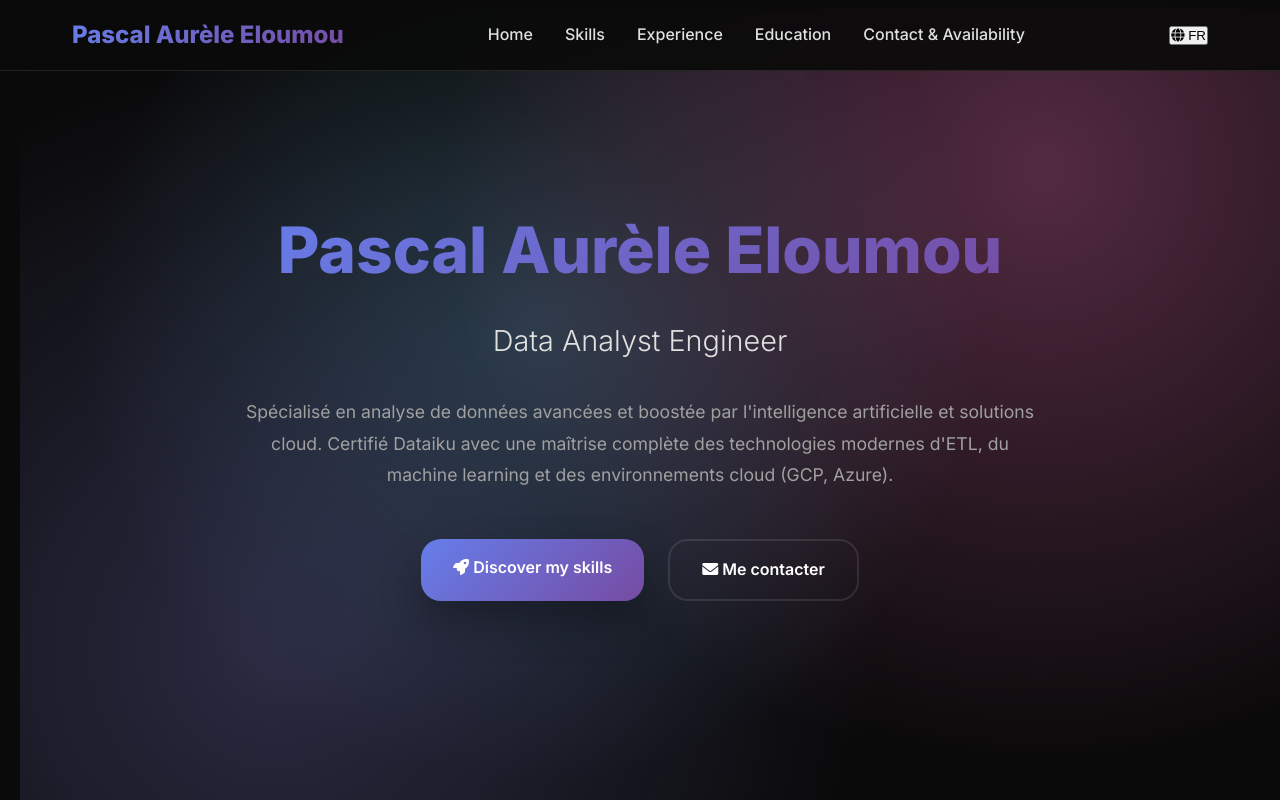
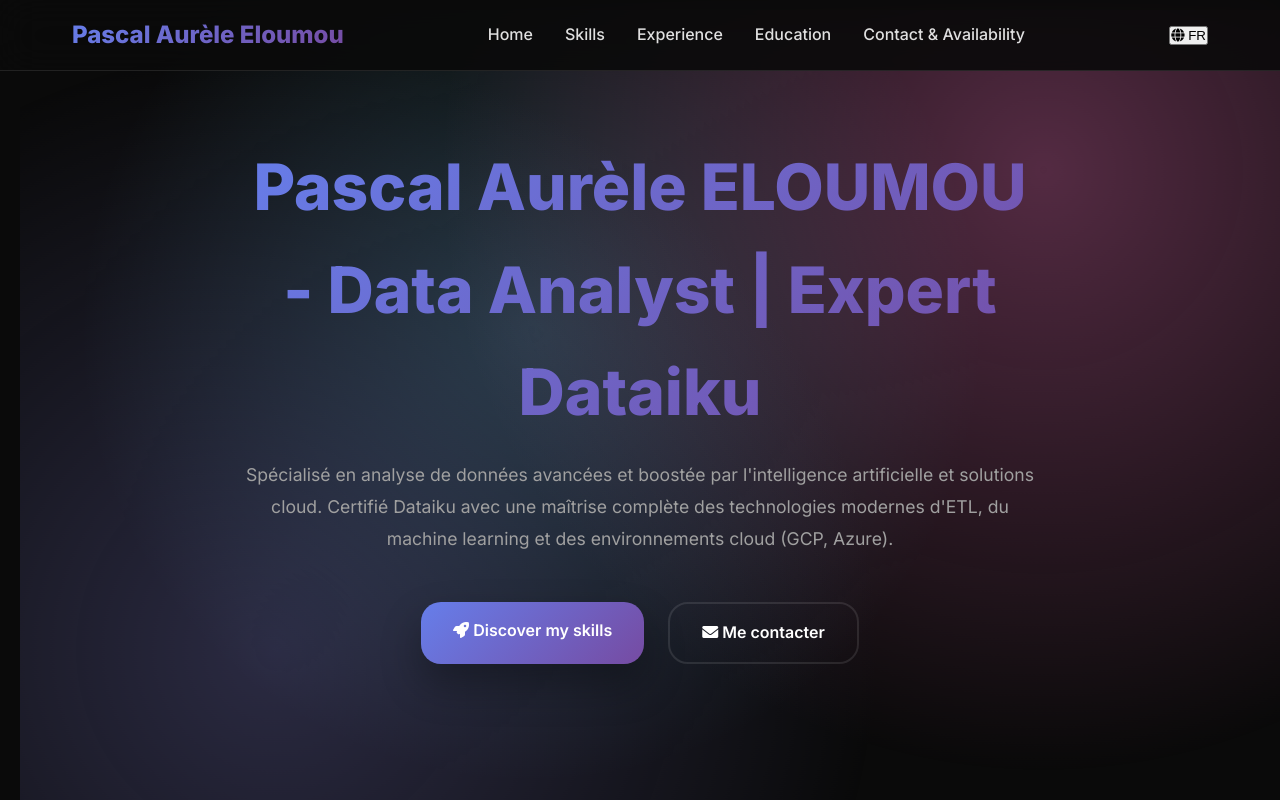
Before and after one commit to aurelehawk/pascal-eloumou-portfolio, a website: page index.html in a window 1280 px wide. Both pictures are taken after a click on the button "EN". Shown: the top 800 px of the page. Drawn offline with Linux system fonts and the light colour scheme.

Commit message:
Update main title to 'Pascal Aurèle ELOUMOU - Data Analyst | Expert Dataiku'

```diff
--- a/index.html
+++ b/index.html
@@ -3,9 +3,9 @@
 <head>
     <meta charset="UTF-8">
     <meta name="viewport" content="width=device-width, initial-scale=1.0">
-    <title>Pascal Aurèle Eloumou - Data Analyst Engineer | Machine Learning | Python | Dataiku Certified</title>
+    <title>Pascal Aurèle Eloumou - Data Analyst | Python | Dataiku Certified | ML | ETL</title>
     <meta name="description" content="Pascal Aurèle Eloumou - Expert Techniques ETL | Machine Learning, Python, Dataiku DSS, Snowflake, Power BI. ETL et solutions IA avancées.">
-    <meta name="keywords" content="Pascal Aurèle Eloumou, Pascal Eloumou, Data Analyst Engineer, Intelligence Artificielle, Machine Learning, Deep Learning, Python, IA, AI Expert, Dataiku, Snowflake, Power BI, NLP, Analyste Données, Big Data, Analytics, Business Intelligence, ETL, Data Engineering, Data Analyst Paris, AI Consultant, Machine Learning Engineer, Data Mining, Predictive Analytics, Statistical Analysis, Data Visualization">
+    <meta name="keywords" content="Pascal Aurèle Eloumou, Pascal Eloumou, Data Analyst, Intelligence Artificielle, Machine Learning, Deep Learning, Python, IA, AI Expert, Dataiku, Snowflake, Power BI, NLP, Analyste Données, Big Data, Analytics, Business Intelligence, ETL, Data Engineering, Data Analyst Paris, AI Consultant, Machine Learning Engineer, Data Mining, Predictive Analytics, Statistical Analysis, Data Visualization">
     <meta name="author" content="Pascal Aurele Eloumou">
     <meta name="robots" content="index, follow">
     <meta name="googlebot" content="index, follow">
@@ -17,7 +17,7 @@
     <!-- Open Graph / Facebook -->
     <meta property="og:type" content="website">
     <meta property="og:url" content="https://aurelehawk.github.io/pascal-eloumou-portfolio/">
-    <meta property="og:title" content="Pascal Aurèle Eloumou - Data Analyst Engineer | Machine Learning | Python | Dataiku Certified">
+    <meta property="og:title" content="Pascal Aurèle Eloumou - Data Analyst | Machine Learning | Python | Dataiku Certified">
     <meta property="og:description" content="Pascal Aurèle Eloumou - Expert Data Science & Intelligence Artificielle spécialisé en Machine Learning, Python, Dataiku et solutions IA avancées. Consultant certifié avec expertise en Big Data et Analytics.">
     <meta property="og:image" content="https://aurelehawk.github.io/data/PP.jpeg">
     <meta property="og:site_name" content="Pascal Aurèle Eloumou - Data Science Portfolio">
@@ -26,7 +26,7 @@
     <!-- Twitter -->
     <meta property="twitter:card" content="summary_large_image">
     <meta property="twitter:url" content="https://aurelehawk.github.io/pascal-eloumou-portfolio/">
-    <meta property="twitter:title" content="Pascal Aurèle Eloumou - Data Analyst Engineer>
+    <meta property="twitter:title" content="Pascal Aurèle Eloumou - Data Analyst>
     <meta property="twitter:description" content="Expert Data & Intelligence Artificielle spécialisé en Analyse avancée avec Machine Learning, Python, Dataiku et solutions IA avancées.">
     <meta property="twitter:image" content="https://aurelehawk.github.io/data/PP.jpeg">
     <meta property="twitter:creator" content="@pascal-aurele-eloumou">
@@ -126,8 +126,7 @@
     <!-- Ultra-Modern Hero Section -->
     <section id="accueil" class="hero">
         <div class="hero-content">
-            <h1>Pascal Aurèle Eloumou</h1>
-            <p class="subtitle">Data Analyst Engineer</p>
+            <h1>Pascal Aurèle ELOUMOU - Data Analyst | Expert Dataiku</h1>
             <p class="description">
                 Spécialisé en analyse de données avancées et boostée par l'intelligence artificielle et solutions cloud.
                 Certifié Dataiku avec une maîtrise complète des technologies modernes d'ETL,
@@ -944,7 +943,7 @@
                 'Contact et Disponibilité': 'Contact et Disponibilité',
 
                 // Hero section
-                'Data Analyst Engineer': 'Data Analyst Engineer',
+                'Data Analyst': 'Data Analyst',
                 'Spécialisé en analyse de données avancées et boostée par l\'intelligence artificielle et solutions cloud. Certifié Dataiku avec une maîtrise complète des technologies modernes d\'ETL, du machine learning et des environnements cloud (GCP, Azure).': 'Spécialisé en analyse de données avancées et boostée par l\'intelligence artificielle et solutions cloud. Certifié Dataiku avec une maîtrise complète des technologies modernes d\'ETL, du machine learning et des environnements cloud (GCP, Azure).',
                 'Découvrir mes compétences': 'Découvrir mes compétences',
                 'Me contacter': 'Me contacter',
@@ -957,7 +956,7 @@
 
                 // Experience section
                 'Expérience Professionnelle': 'Expérience Professionnelle',
-                'Data Analyst Engineer': 'DData Analyst Engineer',
+                'Data Analyst': 'DData Analyst',
                 'Développement et déploiement de solutions d\'analyse de données avancées': 'Développement et déploiement de solutions d\'analyse de données avancées',
                 'Création de pipelines ETL robustes et automatisés': 'Création de pipelines ETL robustes et automatisés',
                 'Implémentation de modèles de machine learning en production': 'Implémentation de modèles de machine learning en production',
@@ -987,7 +986,7 @@
                 'Contact et Disponibilité': 'Contact & Availability',
 
                 // Hero section
-                'Data Analyst Engineer': 'Data Analyst Engineer',
+                'Data Analyst': 'Data Analyst',
                 'Spécialisé en analyse de données avancées et boostée par l\'intelligence artificielle et solutions cloud. Certifié Dataiku avec une maîtrise complète des technologies modernes d\'ETL, du machine learning et des environnements cloud (GCP, Azure).': 'Specialized in advanced data analysis powered by artificial intelligence and cloud solutions. Dataiku certified with complete mastery of modern ETL technologies, machine learning and cloud environments (GCP, Azure).',
                 'Découvrir mes compétences': 'Discover my skills',
                 'Me contacter': 'Contact me',
@@ -1000,7 +999,7 @@
 
                 // Experience section
                 'Expérience Professionnelle': 'Professional Experience',
-                'Data Analyst Engineer': 'Data Analyst Engineer',
+                'Data Analyst': 'Data Analyst',
                 'Développement et déploiement de solutions d\'analyse de données avancées': 'Development and deployment of advanced data analysis solutions',
                 'Création de pipelines ETL robustes et automatisés': 'Creation of robust and automated ETL pipelines',
                 'Implémentation de modèles de machine learning en production': 'Implementation of machine learning models in production',
@@ -1089,10 +1088,10 @@
             // Update page title and meta description
             if (lang === 'en') {
                 document.title = 'Pascal Aurèle Eloumou - Analyst Engineer | Machine Learning | Python | Dataiku Certified';
-                document.querySelector('meta[name="description"]').content = 'Pascal Aurèle Eloumou - Data Analyst Engineer | Machine Learning | Python | Dataiku Certified. Expert in data extraction, transformation, and loading (ETL) processes. Specialized in Python, Dataiku DSS, Snowflake, Power BI.';
+                document.querySelector('meta[name="description"]').content = 'Pascal Aurèle Eloumou - Data Analyst | Machine Learning | Python | Dataiku Certified. Expert in data extraction, transformation, and loading (ETL) processes. Specialized in Python, Dataiku DSS, Snowflake, Power BI.';
             } else {
-                document.title = 'Pascal Aurèle Eloumou - Analyst Engineer | Machine Learning | Python | Dataiku Certified';
-                document.querySelector('meta[name="description"]').content = 'Pascal Aurèle Eloumou - Data Analyst Engineer | Machine Learning | Python | Dataiku Certified. Expert in data extraction, transformation, and loading (ETL) processes. Specialized in Python, Dataiku DSS, Snowflake, Power BI.';
+                document.title = 'Pascal Aurèle Eloumou - Data Analyst | Machine Learning | Python | Dataiku Certified';
+                document.querySelector('meta[name="description"]').content = 'Pascal Aurèle Eloumou - Data Analyst | Machine Learning | Python | Dataiku Certified. Expert in data extraction, transformation, and loading (ETL) processes. Specialized in Python, Dataiku DSS, Snowflake, Power BI.';
             }
         }
 
```
